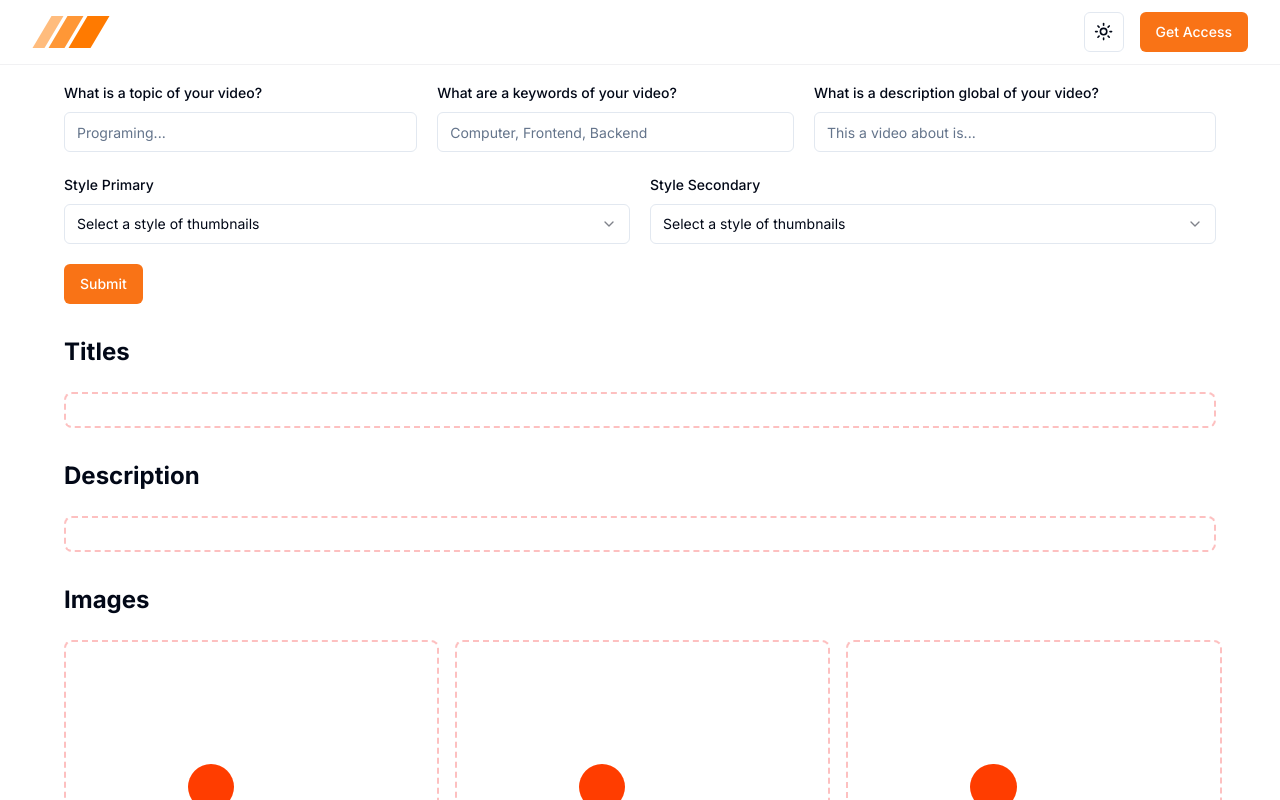
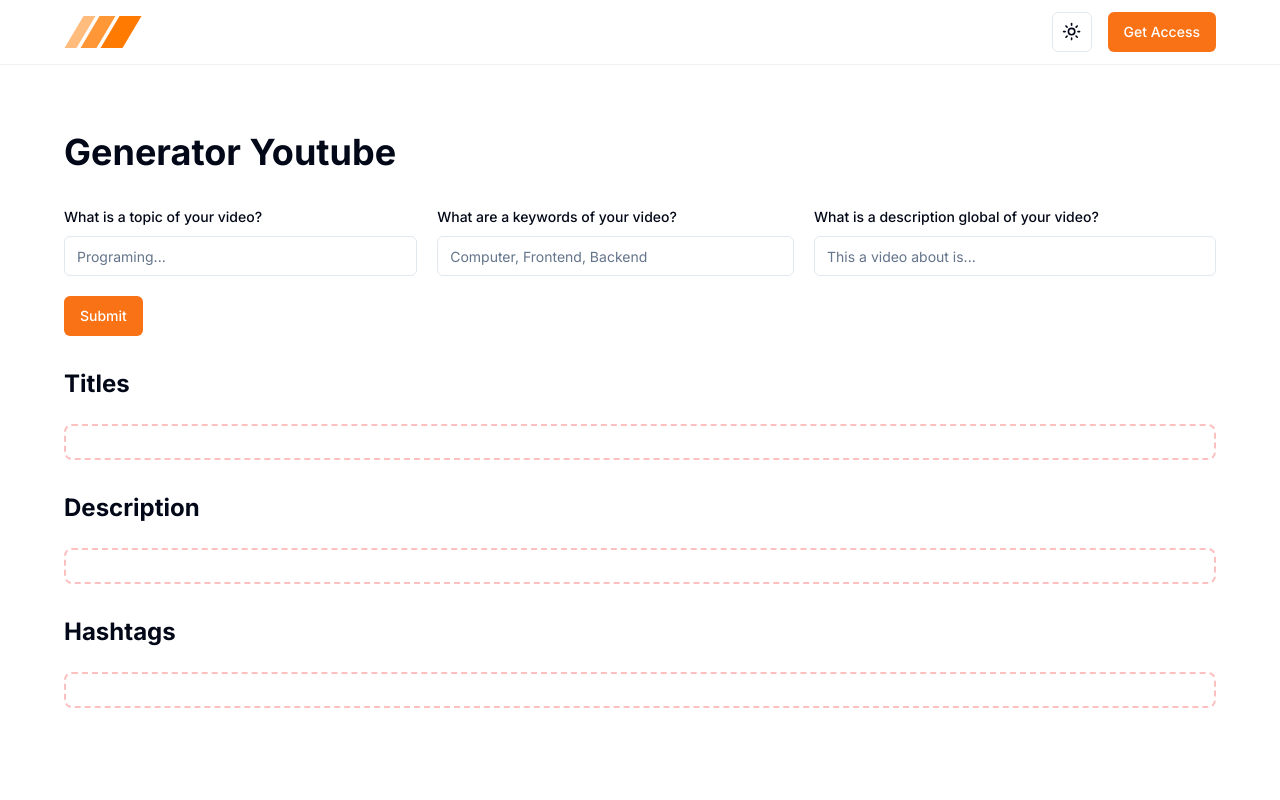
Before and after one commit to fernandopanduro/youtube-ai, a Next.js app: page /youtube in a window 1280 px wide. Shown: the top 800 px of the page. Built offline with nearby package versions, Linux system fonts and the light colour scheme.

Commit message:
🐞 fix: Hidde images

```diff
--- a/app/youtube/page.tsx
+++ b/app/youtube/page.tsx
@@ -8,14 +8,6 @@ import { useState } from "react";
 import { zodResolver } from "@hookform/resolvers/zod";
 import { useForm } from "react-hook-form";
 import * as z from "zod";
-
-import {
-  Select,
-  SelectContent,
-  SelectItem,
-  SelectTrigger,
-  SelectValue,
-} from "@/components/ui/select";
 
 import {
   Form,
@@ -179,7 +171,7 @@ export default function Chat() {
     toast({
       title: "Generating.",
     });
-    getImages(data);
+    /* getImages(data); */
     getDescription(data);
     getTitles(data);
     getHashtags(data);
@@ -187,8 +179,12 @@ export default function Chat() {
 
   return (
     <>
-      <div className="min-h-screen flex flex-col justify-center items-center gap-8 mt-20 px-6">
+      <div className="min-h-screen flex flex-col justify-center items-center gap-8 mt-10 px-6 pb-10">
         <Header />
+
+        <h1 className="text-left text-4xl font-bold max-w-6xl w-full">
+          Generator Youtube
+        </h1>
 
         <Form {...form}>
           <form
@@ -246,7 +242,7 @@ export default function Chat() {
                 )}
               />
             </div>
-            <div className="flex flex-col md:flex-row gap-5 justify-between">
+            {/* <div className="flex flex-col md:flex-row gap-5 justify-between">
               <FormField
                 control={form.control}
                 name="stylePrimary"
@@ -298,7 +294,7 @@ export default function Chat() {
                   </FormItem>
                 )}
               />
-            </div>
+            </div> */}
             <div>
               <Button type="submit" disabled={loading}>
                 Submit{" "}
@@ -322,7 +318,7 @@ export default function Chat() {
           </div>
         </div>
 
-        <div>
+        {/* <div>
           <h2 className="w-full mb-6 font-bold text-2xl">Images</h2>
 
           {url.length !== 1 && (
@@ -362,7 +358,7 @@ export default function Chat() {
               </div>
             </div>
           )}
-        </div>
+        </div> */}
 
         <div className="max-w-6xl w-full">
           <h2 className="w-full mb-6 font-bold text-2xl">Hashtags</h2>
--- a/components/header.tsx
+++ b/components/header.tsx
@@ -8,7 +8,7 @@ type Props = {};
 const Header = (props: Props) => {
   return (
     <header className="w-full px-6 py-3 lg:px-8 fixed top-0 left-0 z-50 backdrop-blur-md border-b border-zinc-200/50">
-      <div className="mx-auto max-w-7xl flex items-center justify-between">
+      <div className="mx-auto max-w-6xl flex items-center justify-between">
         <Link href={"/"}>
           <Logo />
         </Link>
```
